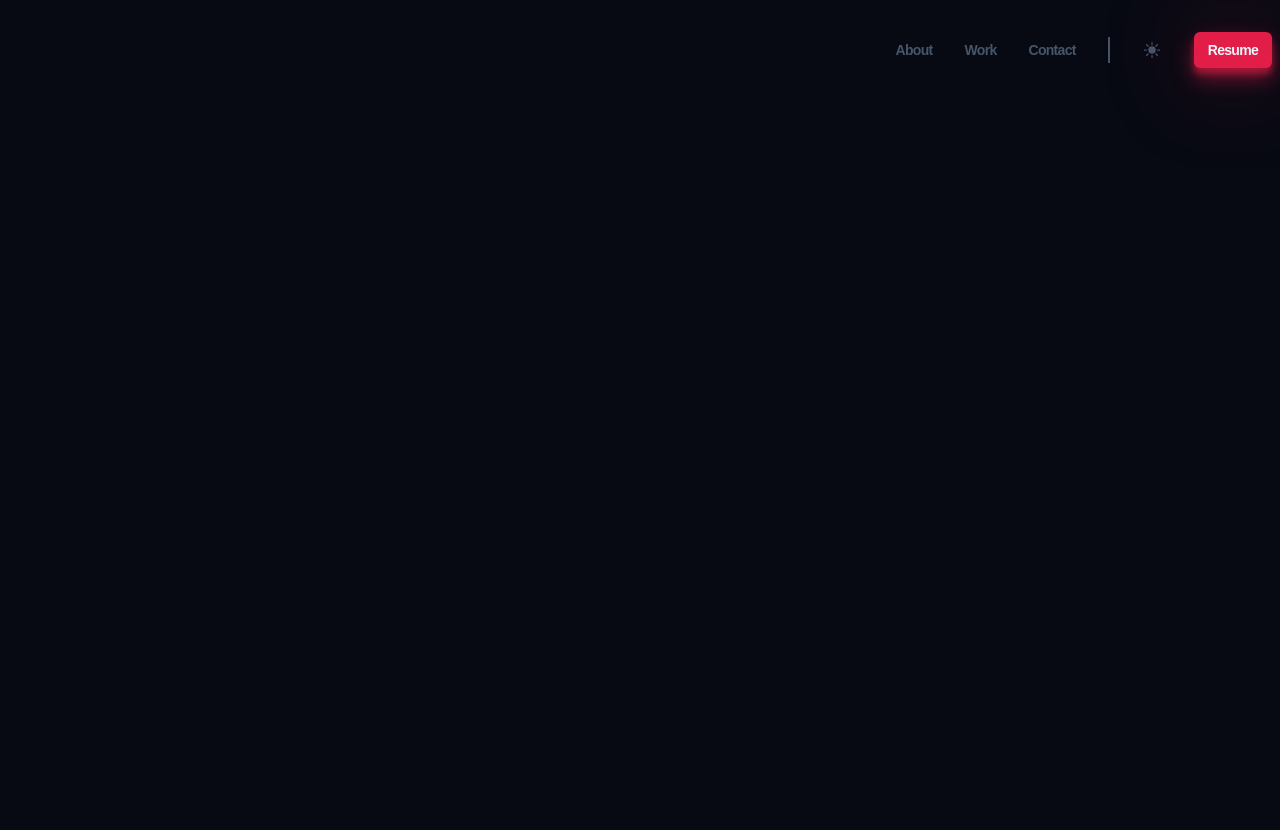
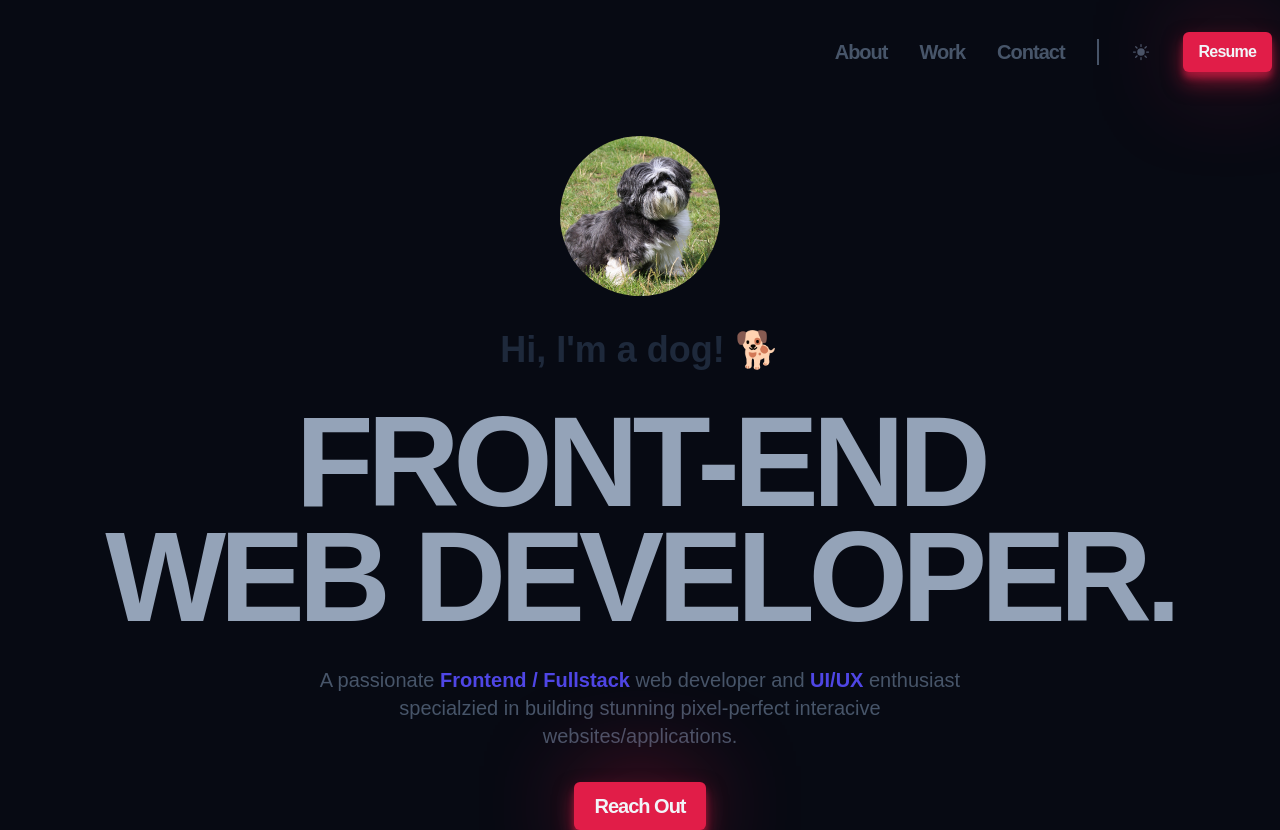
Before and after one commit to nickte4/tutorial-portfolio, a website built with Vite: page index.html in a window 1280 px wide. Before the commit the page ends 800 px from the top, so only its background shows below. Built offline with nearby package versions, Linux system fonts and the light colour scheme; a web font is replaced by a local one.

Commit message:
Add hero section

```diff
--- a/index.html
+++ b/index.html
@@ -56,8 +56,24 @@
         </button>
       </nav>
     </header>
-    <!-- <main></main>
-    <footer></footer> -->
+    <main>
+      <section class="hero container">
+        <img class="hero__img" src="/hero.jpg" alt="Profile picture" />
+        <h2 class="hero__subtitle">Hi, I'm a dog! 🐕</h2>
+        <h1 class="hero__title">FRONT-END <br />WEB DEVELOPER.</h1>
+        <p class="hero__description">
+          A passionate <strong>Frontend / Fullstack</strong> web developer and
+          <strong>UI/UX</strong> enthusiast specialzied in building stunning
+          pixel-perfect interacive websites/applications.
+        </p>
+        <a class="hero__btn btn" href="#">Reach Out</a>
+      </section>
+      <!-- <section></section> -->
+      <!-- <section></section> -->
+      <!-- <section></section> -->
+      <!-- <section></section> -->
+    </main>
+    <!-- <footer></footer> -->
     <script type="module" src="./src/main.js"></script>
   </body>
 </html>
--- a/src/main.js
+++ b/src/main.js
@@ -1,4 +1,5 @@
 import "../styles/modern-normalize.css";
 import "../styles/style.css";
 import "../styles/components/header.css";
+import "../styles/components/hero.css";
 import "../styles/utils.css";
--- a/styles/components/header.css
+++ b/styles/components/header.css
@@ -37,7 +37,7 @@
   }
 
   .header__link {
-    font-size: var(--size-xs);
+    font-size: var(--size-sm);
     text-decoration: none;
     font-weight: 600;
     color: var(--clr-slate600);
@@ -74,7 +74,7 @@
 /* large */
 @media (min-width: 1024px) {
   .header__link {
-    font-size: var(--size-sm);
+    font-size: var(--size-xl);
   }
 
   .header__sun {
@@ -83,7 +83,7 @@
   }
 
   .header__resume {
-    font-size: var(--size-sm);
+    font-size: var(--size-md);
   }
 }
 
--- /dev/null
+++ b/styles/components/hero.css
@@ -0,0 +1,132 @@
+.hero {
+  text-align: center;
+  display: flex;
+  flex-direction: column;
+  justify-content: center;
+  align-items: center;
+  gap: 1rem;
+  margin-top: 2rem;
+}
+
+.hero__img {
+  border-radius: 50%;
+  width: 6rem;
+  height: 6rem;
+}
+
+.hero__subtitle {
+  color: var(--clr-slate800);
+  font-size: var(--size-base);
+}
+
+.hero__title {
+  color: var(--clr-slate400);
+  text-transform: uppercase;
+  font-size: var(--size-4xl);
+  letter-spacing: -0.05em;
+  line-height: 0.9;
+}
+
+.hero__description {
+  max-width: 60ch;
+  font-size: var(--size-sm);
+  color: var(--clr-slate600);
+}
+
+.hero__btn {
+  text-transform: capitalize;
+  font-size: var(--size-sm);
+}
+
+/* extra-small */
+@media (min-width: 475px) {
+  .hero {
+    gap: 1.5rem;
+  }
+
+  .hero__img {
+    width: 6.5rem;
+    height: 6.5rem;
+  }
+
+  .hero__subtitle {
+    font-size: var(--size-lg);
+  }
+
+  .hero__title {
+    font-size: var(--size-5xl);
+  }
+
+  .hero__description {
+    font-size: var(--size-base);
+  }
+
+  .hero__btn {
+    font-size: var(--size-base);
+  }
+}
+
+/* small */
+/* @media (min-width: 640px) {
+
+  } */
+
+/* medium */
+/* @media (min-width: 768px) {
+
+  } */
+
+/* large */
+@media (min-width: 1024px) {
+  .hero__img {
+    width: 8rem;
+    height: 8rem;
+  }
+
+  .hero__subtitle {
+    font-size: var(--size-2xl);
+  }
+
+  .hero__title {
+    font-size: var(--size-7xl);
+  }
+
+  .hero__description {
+    font-size: var(--size-lg);
+  }
+
+  .hero__btn {
+    font-size: var(--size-lg);
+  }
+}
+
+/* extra-large */
+@media (min-width: 1280px) {
+  .hero {
+    gap: 2rem;
+  }
+  .hero__img {
+    width: 10rem;
+    height: 10rem;
+  }
+
+  .hero__subtitle {
+    font-size: var(--size-4xl);
+  }
+
+  .hero__title {
+    font-size: var(--size-9xl);
+  }
+
+  .hero__description {
+    font-size: var(--size-xl);
+  }
+
+  .hero__btn {
+    font-size: var(--size-xl);
+  }
+}
+
+/* 2 XL */
+/* @media (min-width: 1536px) {
+}*/
```
Also changed, not shown: public/hero.jpg (added).
